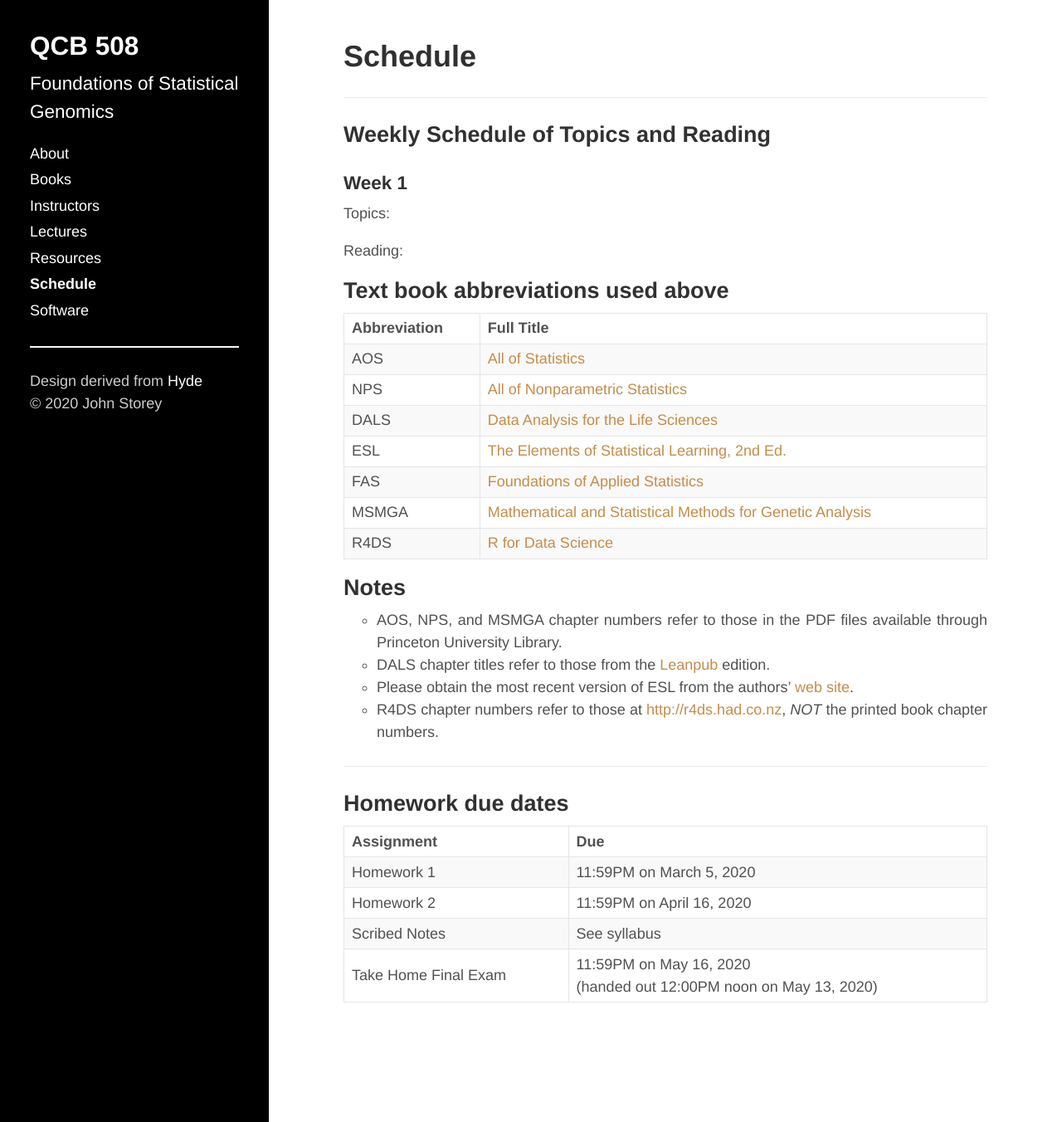
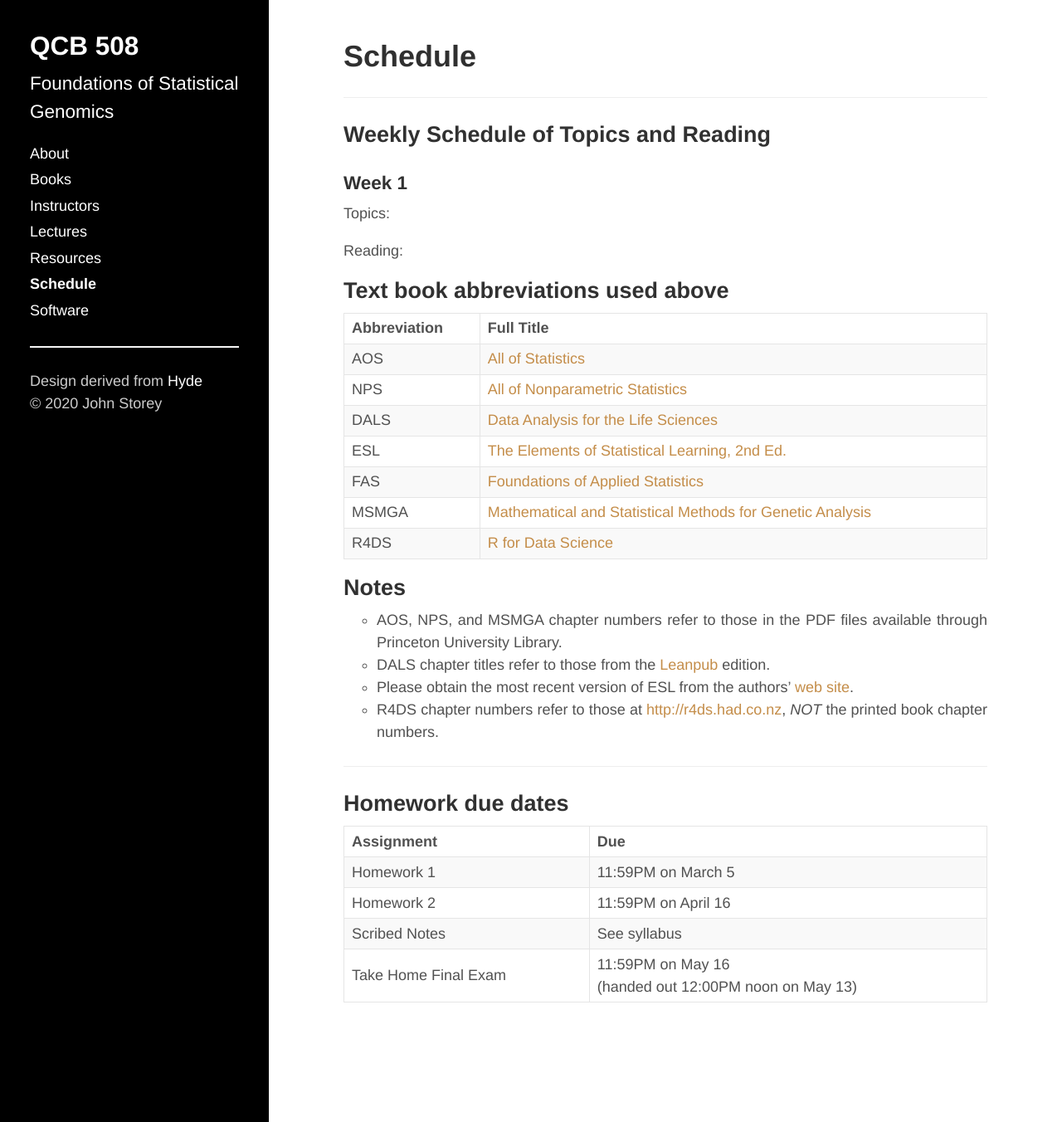
Before and after one commit to jdstorey/fsg, a Jekyll site: the page built from docs/schedule.md, in a window 1280 px wide and 1352 px high. Shown: the whole window at 83% size. Built offline with Jekyll 4.4.1, drawn with Linux system fonts in a browser that asks for light colours.

Commit message:
removed 2020 from due dates

```diff
--- a/docs/schedule.md
+++ b/docs/schedule.md
@@ -118,7 +118,7 @@
 
 | Assignment    | Due |
 | --------------|---------------------|
-| Homework 1    | 11:59PM on March 5, 2020  |
-| Homework 2    | 11:59PM on April 16, 2020   |
+| Homework 1    | 11:59PM on March 5  |
+| Homework 2    | 11:59PM on April 16   |
 | Scribed Notes | See syllabus |
-| Take Home Final Exam | 11:59PM on May 16, 2020 <br> (handed out 12:00PM noon on May 13, 2020)   |
+| Take Home Final Exam | 11:59PM on May 16 <br> (handed out 12:00PM noon on May 13)   |
```
